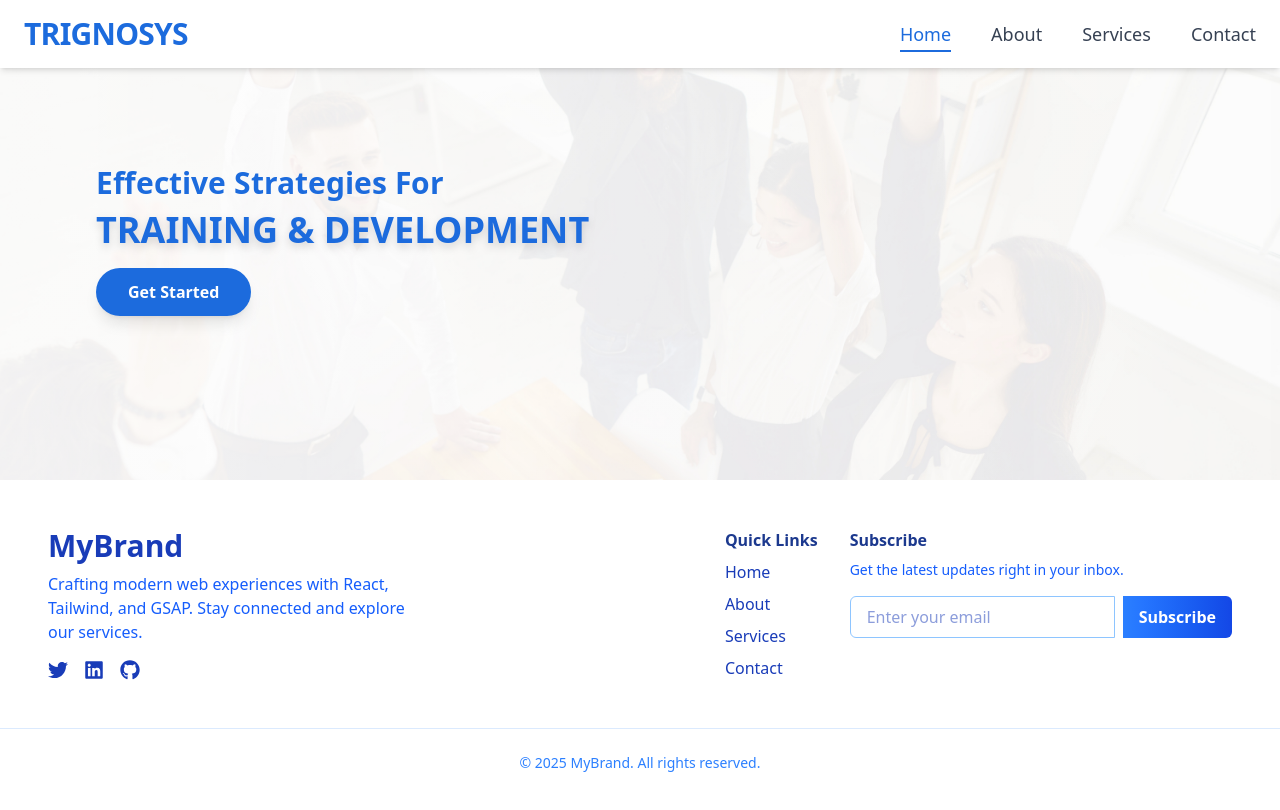
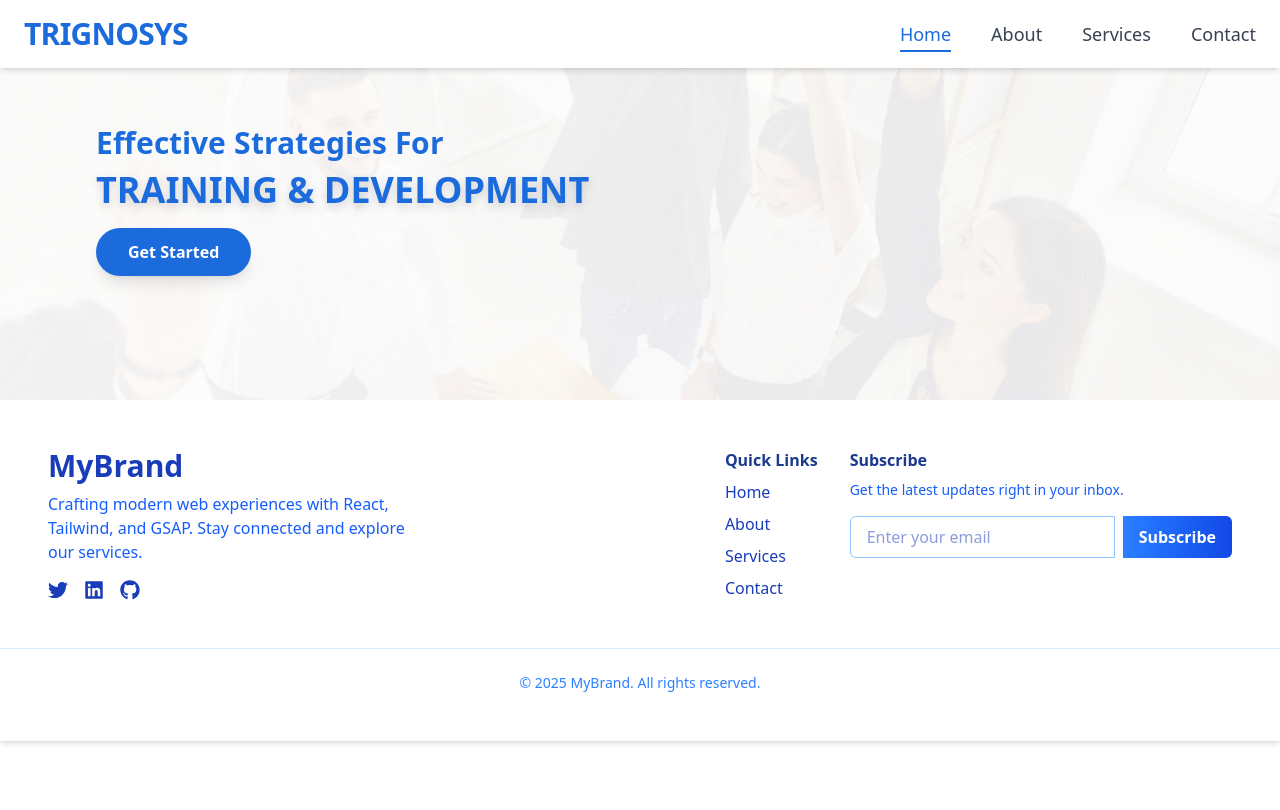
Before and after one commit to SaiRama-Doddi/Trignosys-webiste, a React (Vite) app: page / in a window 1280 px wide. Shown: the top 810 px of the page. Built offline with nearby package versions, Linux system fonts and the light colour scheme.

Commit message:
added responsive

```diff
--- a/src/components/Homepage.jsx
+++ b/src/components/Homepage.jsx
@@ -1,6 +1,6 @@
 import React from "react";
 import home from "../assets/homepage.jpg";
-import AnimatedContent from './AnimatedContent';
+import AnimatedContent from "./AnimatedContent";
 import SplitText from "../animations/SplitText";
 
 const HomePage = () => {
@@ -10,14 +10,13 @@ const HomePage = () => {
 
   return (
     <section
-  className="relative h-[55vh] sm:h-[65vh] md:h-[55vh] lg:h-[55vh] xl:h-[60vh] bg-cover bg-center flex items-center justify-start py-6 sm:py-12"
+      className="relative h-[50vh] bg-cover bg-center flex items-center justify-start py-6"
       style={{
         backgroundImage: `url(${home})`,
         backgroundRepeat: "no-repeat",
         backgroundSize: "cover",
       }}
     >
-
       <div className="absolute inset-0 bg-gradient-to-r from-white/50 to-transparent"></div>
 
       <div className="relative z-10 mx-6 sm:mx-12 md:ml-24 max-w-lg text-left text-[#1c6bdd]">
@@ -57,8 +56,6 @@ const HomePage = () => {
         </AnimatedContent>
       </div>
     </section>
-
-
   );
 };
 
```
Lines whose indentation alone changed are shown as unchanged.
